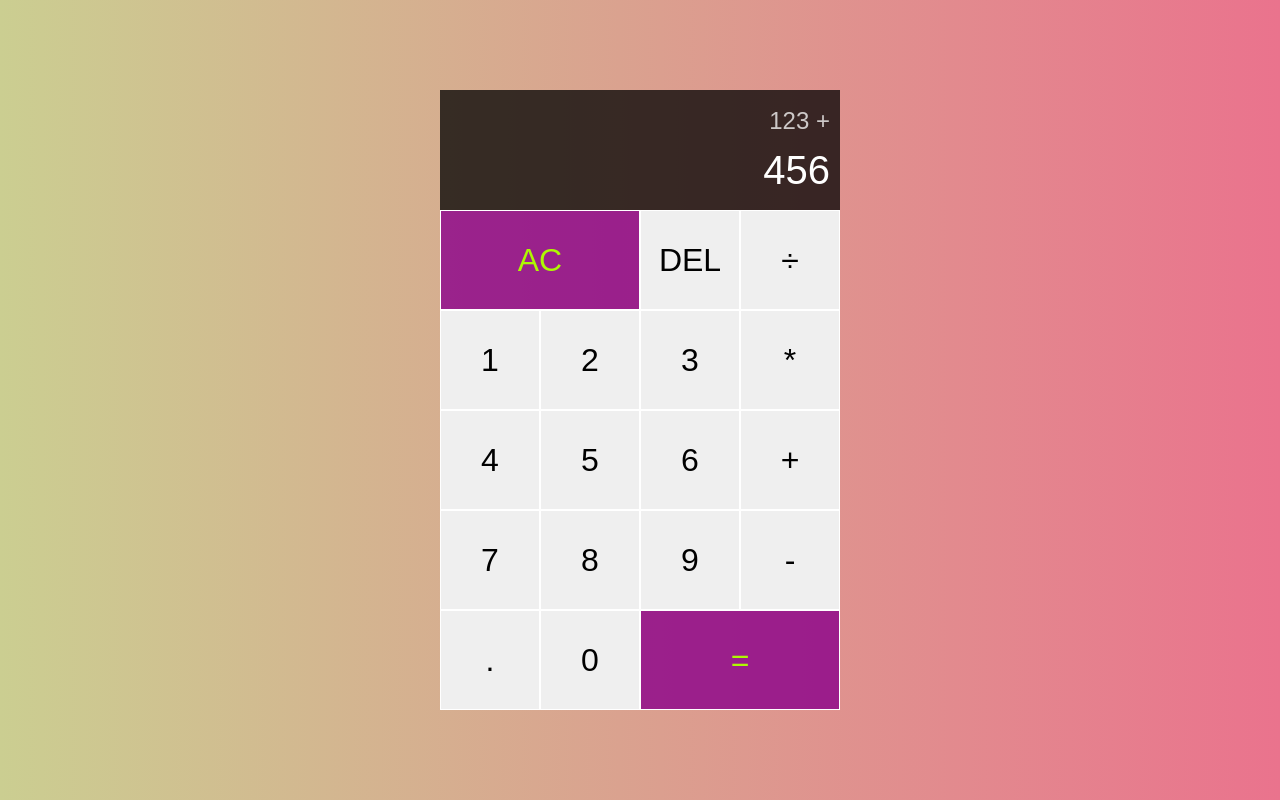
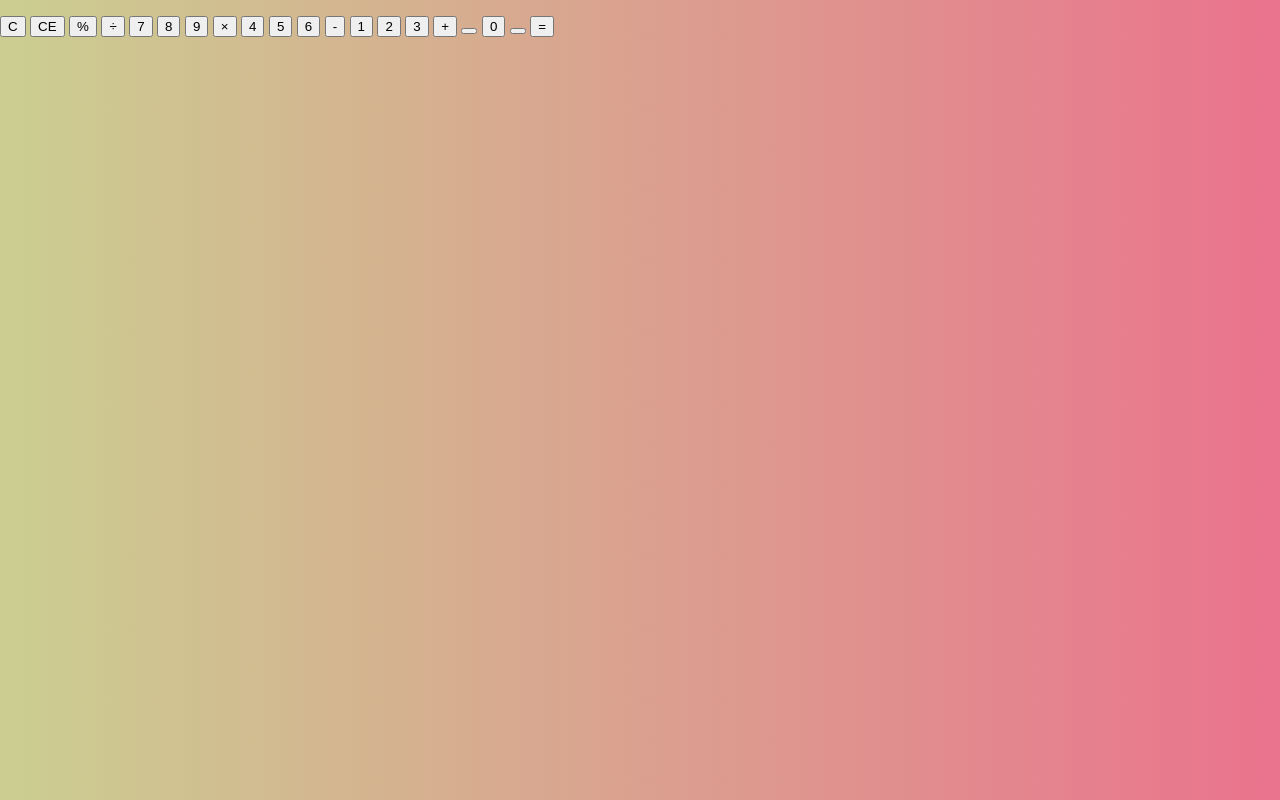
Before and after one commit to kazim110/Js-Calculator, a plain HTML site: page index.html in a window 1280 px wide. Drawn offline with Linux system fonts and the light colour scheme.

Commit message:
change the html file

```diff
--- a/index.html
+++ b/index.html
@@ -6,32 +6,42 @@
         <meta charset="utf-8">
         <title>Calculator</title>
         <link href="style.css" rel="stylesheet">
-        <script src="index.js"></script>
     </head>
     <body>
-        <div class="calc-grid">
-            <div class="output">
-                <div data-prev-operand class="prev-operand">123 +</div>
-                <div data-curr-operand class="curr-operand">456</div>
-            </div>
-            <button data-all-clear class="span-two">AC</button>
-            <button data-delete>DEL</button>
-            <button data-operation>÷</button>
-            <button data-number>1</button>
-            <button data-number>2</button>
-            <button data-number>3</button>
-            <button data-operation>*</button>
-            <button data-number>4</button>
-            <button data-number>5</button>
-            <button data-number>6</button>
-            <button data-operation>+</button>
-            <button data-number>7</button>
-            <button data-number>8</button>
-            <button data-number>9</button>
-            <button data-operation>-</button>
-            <button data-number>.</button>
-            <button data-number>0</button>
-            <button data-equals class="span-two">=</button>
-        </div>
+        <div id="container">
+			<div id="calculator">
+				<div id="result">
+					<div id="history">
+						<p id="history-value"></p>
+					</div>
+					<div id="output">
+						<p id="output-value"></p>
+					</div>
+				</div>
+				<div id="keyboard">
+					<button class="operator" id="clear">C</button>
+					<button class="operator" id="backspace">CE</button>
+					<button class="operator" id="%">%</button>
+					<button class="operator" id="/">&#247;</button>
+					<button class="number" id="7">7</button>
+					<button class="number" id="8">8</button>
+					<button class="number" id="9">9</button>
+					<button class="operator" id="*">&times;</button>
+					<button class="number" id="4">4</button>
+					<button class="number" id="5">5</button>
+					<button class="number" id="6">6</button>
+					<button class="operator" id="-">-</button>
+					<button class="number" id="1">1</button>
+					<button class="number" id="2">2</button>
+					<button class="number" id="3">3</button>
+					<button class="operator" id="+">+</button>
+					<button class="empty" id="empty"></button>
+					<button class="number" id="0">0</button>
+					<button class="empty" id="empty"></button>
+					<button class="operator" id="=">=</button>
+				</div>
+			</div>
+		</div>
+        <script src="index.js"></script>
     </body>
 </html>
```
